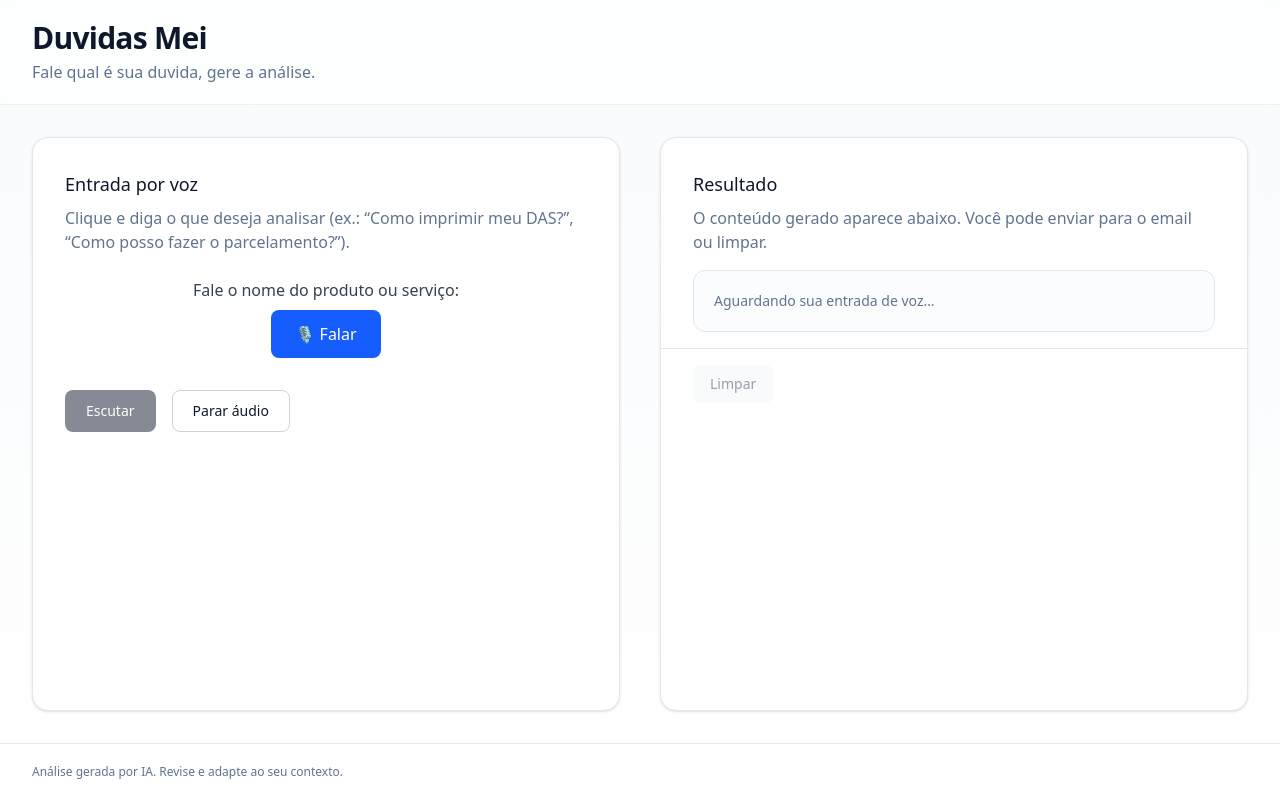
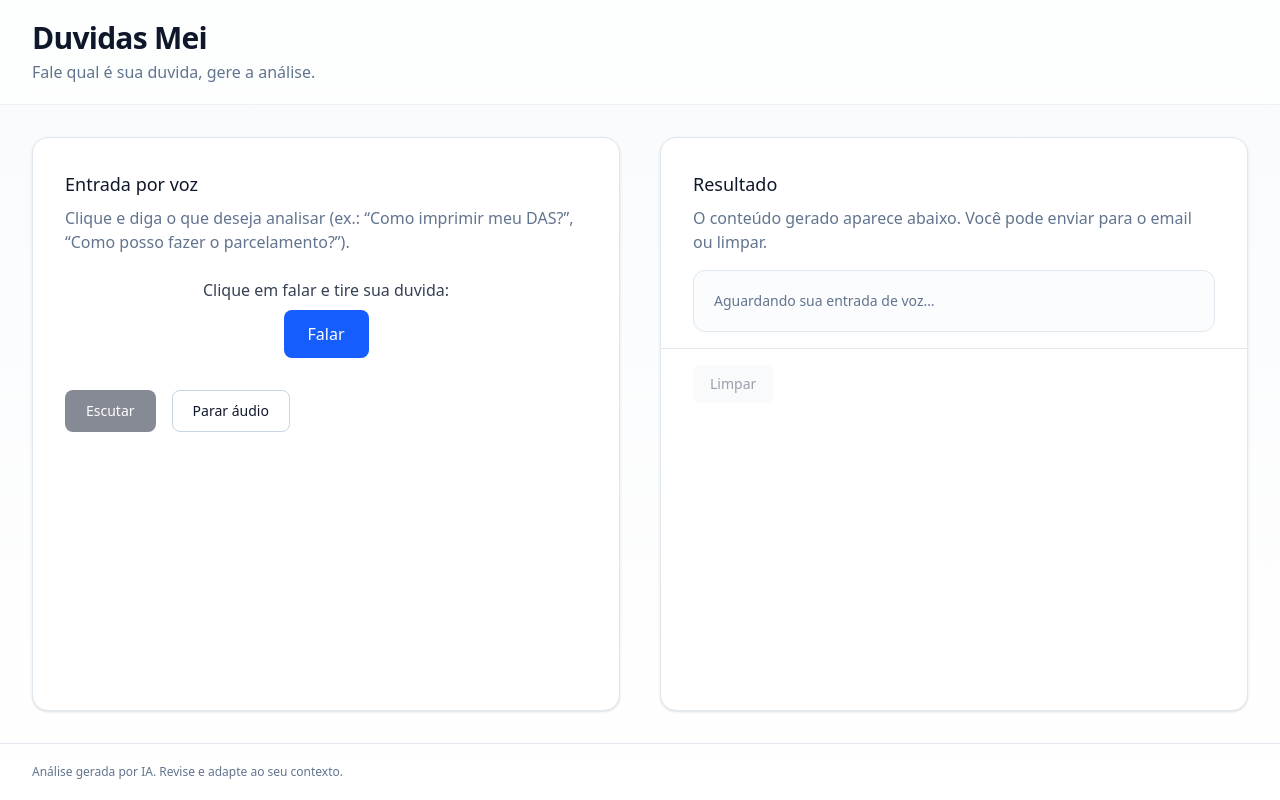
Before and after one commit to Jhoelber/DuvidasMei, a React (Vite) app: page / in a window 1280 px wide. Built offline with nearby package versions, Linux system fonts and the light colour scheme.

Commit message:
Fix button label spacing in VozInput component

```diff
--- a/src/components/VozInput.tsx
+++ b/src/components/VozInput.tsx
@@ -183,7 +183,7 @@
 
   return (
     <div className="text-center">
-      <p className="mb-2 text-gray-700">Fale o nome do produto ou serviço:</p>
+      <p className="mb-2 text-gray-700">Clique em falar e tire sua duvida:</p>
 
       <button
         onClick={iniciar}
@@ -191,7 +191,7 @@
           ouvindo ? "bg-red-500" : "bg-blue-600"
         }`}
       >
-        {ouvindo ? "Gravando..." : "🎙️ Falar"}
+        {ouvindo ? "Gravando..." : " Falar"}
       </button>
 
       {status && (
```
